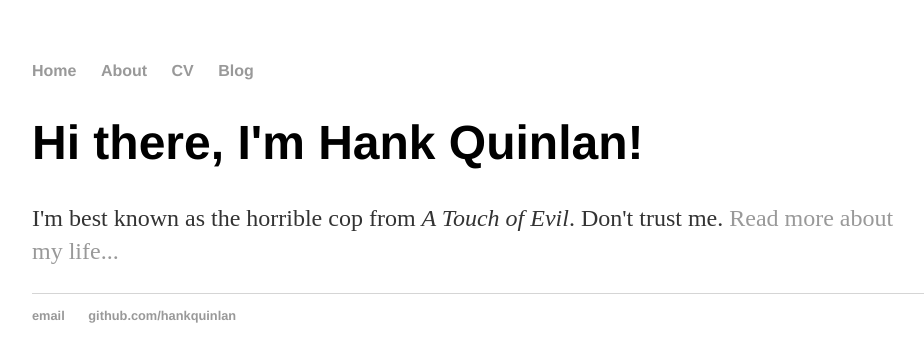
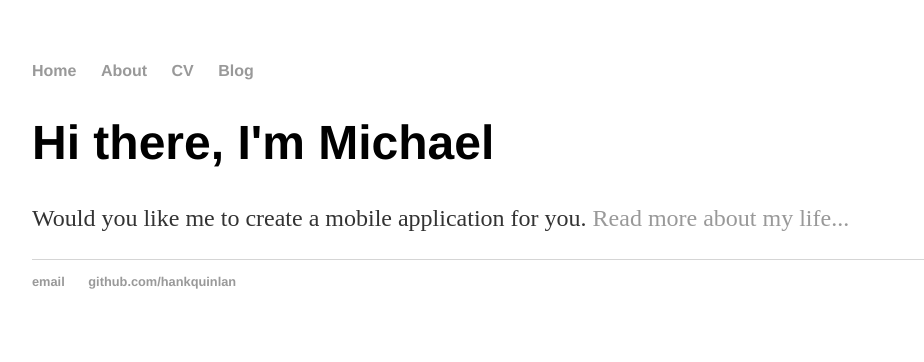
Before and after one commit to infomachines/infomachines.github.io, a Jekyll site: the page built from index.html, in a window 1280 px wide. Shown: the top 362 px of the page, without its empty margins (160-1084 px from the left). Built offline with Jekyll 4.4.1, drawn with Linux system fonts in a browser that asks for light colours.

Commit message:
Update index.html

```diff
--- a/index.html
+++ b/index.html
@@ -4,6 +4,6 @@ title: Hank Quinlan, Horrible Cop
 ---
 
 		<div class="blurb">
-			<h1>Hi there, I'm Hank Quinlan!</h1>
-			<p>I'm best known as the horrible cop from <em>A Touch of Evil</em>. Don't trust me. <a href="/about">Read more about my life...</a></p>
+			<h1>Hi there, I'm Michael</h1>
+			<p>Would you like me to create a mobile application for you. <a href="/about">Read more about my life...</a></p>
 		</div>
```
